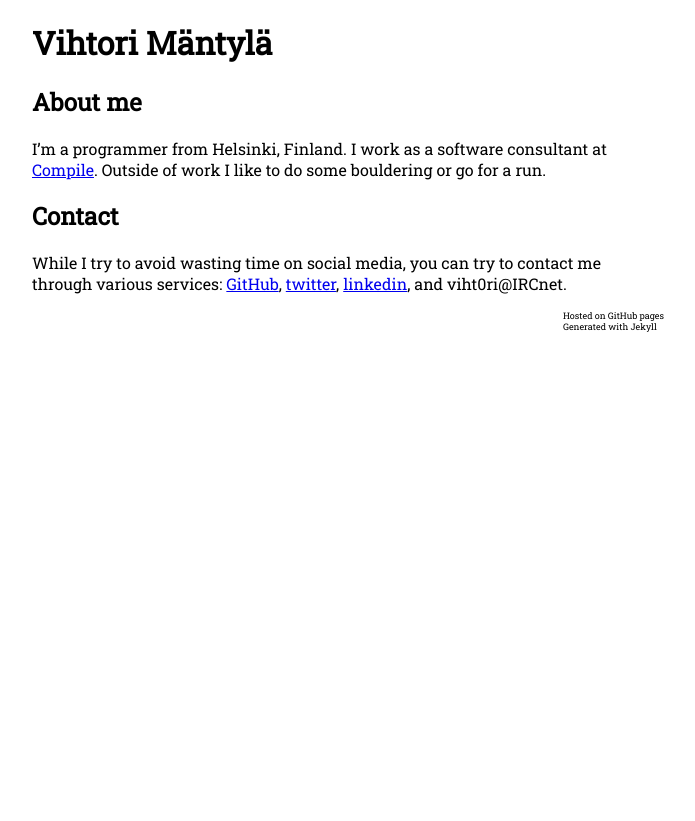
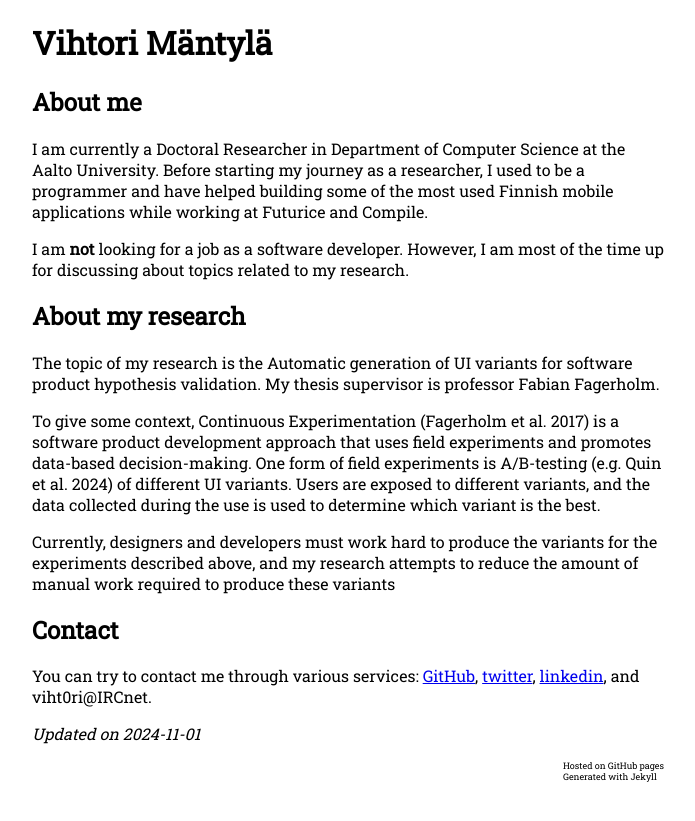
Before and after one commit to viht0ri/viht0ri.github.io, a Jekyll site: the page built from index.md, in a window 1280 px wide. Shown: the top 821 px of the page, without its empty margins (292-987 px from the left). Built offline with Jekyll 4.4.1, drawn with Linux system fonts in a browser that asks for light colours; our own code applies the rules of GitHub Pages for plain Markdown files.

Commit message:
Update index.md

```diff
--- a/index.md
+++ b/index.md
@@ -2,7 +2,19 @@
 title: "Vihtori Mäntylä"
 ---
 ## About me
-I'm a programmer from Helsinki, Finland. I work as a software consultant at [Compile](https://compile.fi). Outside of work I like to do some bouldering or go for a run.
+I am currently a Doctoral Researcher in Department of Computer Science at the Aalto University. Before starting my journey as a researcher, I used to be a programmer and have helped building some of the most used Finnish mobile applications while working at Futurice and Compile.
+
+I am **not** looking for a job as a software developer. However, I am most of the time up for discussing about topics related to my research.
+
+## About my research
+
+The topic of my research is the Automatic generation of UI variants for software product hypothesis validation. My thesis supervisor is professor Fabian Fagerholm.
+
+To give some context, Continuous Experimentation (Fagerholm et al. 2017) is a software product development approach that uses field experiments and promotes data-based decision-making. One form of field experiments is A/B-testing (e.g. Quin et al. 2024) of different UI variants. Users are exposed to different variants, and the data collected during the use is used to determine which variant is the best.
+
+Currently, designers and developers must work hard to produce the variants for the experiments described above, and my research attempts to reduce the amount of manual work required to produce these variants
 
 ## Contact
-While I try to avoid wasting time on social media, you can try to contact me through various services: [GitHub](https://github.com/viht0ri), [twitter](https://twitter.com/viht0ri), [linkedin](https://www.linkedin.com/in/vihtori-m%C3%A4ntyl%C3%A4-0159063/), and viht0ri@IRCnet.
+You can try to contact me through various services: [GitHub](https://github.com/viht0ri), [twitter](https://twitter.com/viht0ri), [linkedin](https://www.linkedin.com/in/vihtori-m%C3%A4ntyl%C3%A4-0159063/), and viht0ri@IRCnet.
+
+*Updated on 2024-11-01*
```
